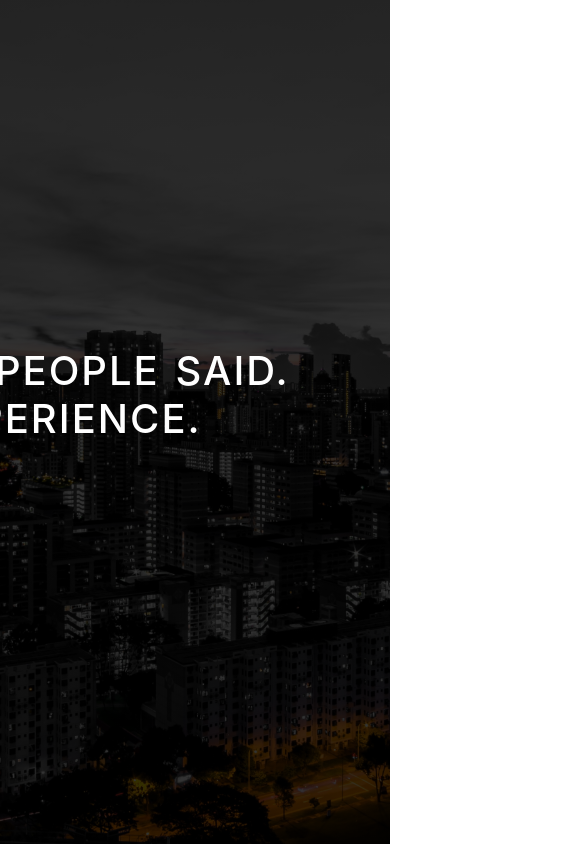
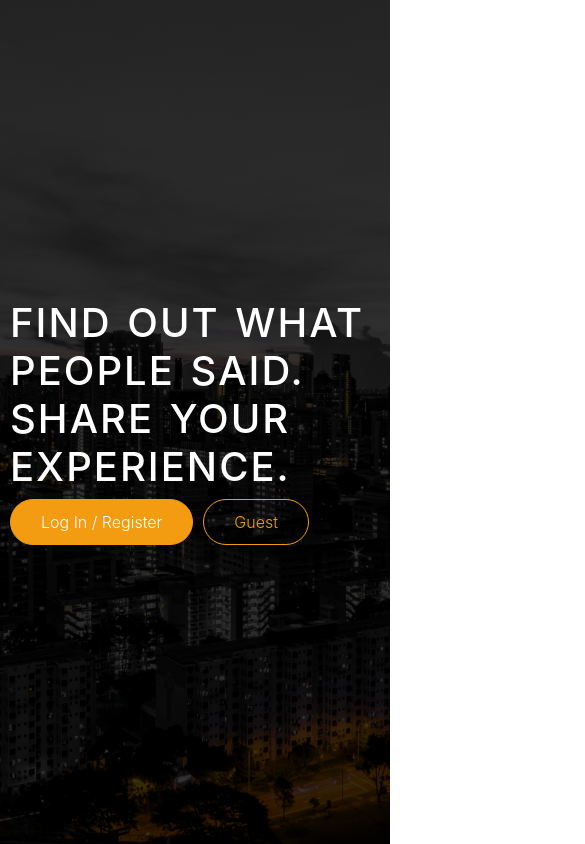
Before and after one commit to roberteftene/CleverTransit, a React (Create React App) app in the folder frontend/: page / in a window 390 px wide. Shown: the top 844 px of the page, 585 px wide, since content can reach past the window. Built offline with nearby package versions, Linux system fonts and the light colour scheme.

Commit message:
landing page is responsive

```diff
--- a/frontend/src/containers/LandingPage/LandingPage.css
+++ b/frontend/src/containers/LandingPage/LandingPage.css
@@ -28,14 +28,13 @@ h1 {
     background-size: cover;
     background-position: center;
     background-attachment: fixed;
+    display: flex;
+    justify-content: center;
+    align-items: center;
 }
 
 .hero-textbox {
-    position: absolute;
-    width: 1140px;
-    top: 50%;
-    left: 50%;
-    transform: translate(-50%, -50%);
+    padding: 10px;
 }
 
 /* Buttons */
```
